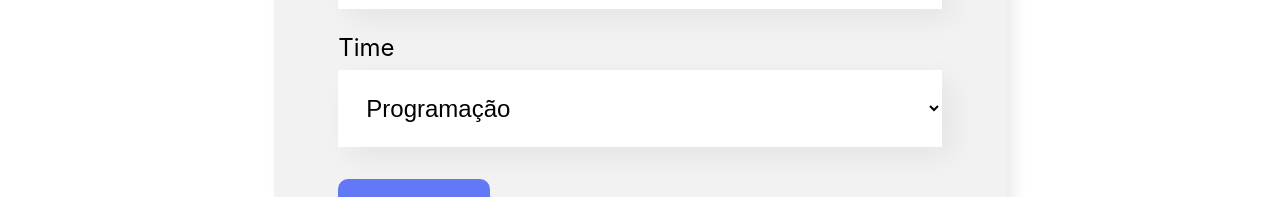
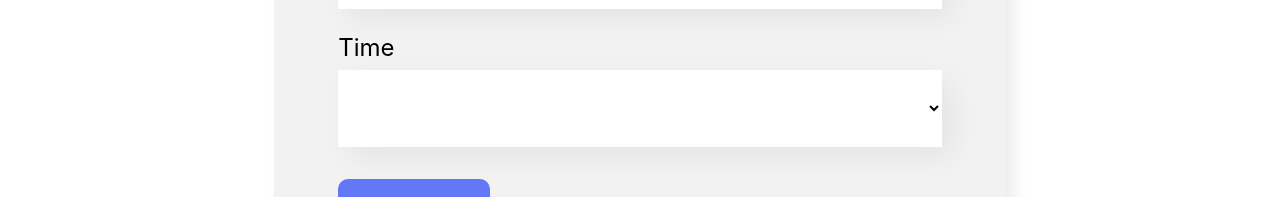
Before and after one commit to rodrigosnape/organo, a React (Create React App) app: page / in a window 1280 px wide. Both pictures are taken after a click on the button "Criar Card". Shown: the part 1065-1262 px from the top of the page. Built offline with nearby package versions, Linux system fonts and the light colour scheme; the HTML template or start-up script is replaced by a standard one.

Commit message:
05. Caça aos bugs - Aula - 06 Depurando o código

```diff
--- a/src/App.js
+++ b/src/App.js
@@ -51,7 +51,7 @@
   const [colaboradores, setColaboradores] = useState([]);
 
   const aoNovoColaboradorAdicionado = (colaborador) => {
-    console.log(colaborador)
+    debugger
     //Separa todos os colaboradores que existem em um novo array e adiciona o colaborador no final
     setColaboradores([...colaboradores,colaborador])
   }
--- a/src/componentes/Colaborador/index.js
+++ b/src/componentes/Colaborador/index.js
@@ -1,9 +1,9 @@
 import './Colaborador.css'
 
-const Colaborador = ({nome, imagem, cargo}) => {
+const Colaborador = ({nome, imagem, cargo, corDeFundo}) => {
     return(
         <div className='colaborador'>
-            <div className='cabecalho'>
+            <div className='cabecalho' style={{backgroundColor: corDeFundo}}>
                 <img src={imagem} alt="nome"></img>
             </div>
             <div className='rodape'>
--- a/src/componentes/ListaSuspensa/index.js
+++ b/src/componentes/ListaSuspensa/index.js
@@ -4,7 +4,8 @@
    return (
         <div className='lista-suspensa'>
             <label>{props.label}</label>
-            <select onChange={evento => props.aoAlterado(evento.target.value)} required={props.obrigatorio} value={props.value}>
+            <select onChange={evento => props.aoAlterado(evento.target.value)} required={props.obrigatorio} value={props.valor}>
+                <option value=""></option>
                 {props.itens.map(item => {
                       return<option key={item}>{item}</option>
                     })}
--- a/src/componentes/Time/index.js
+++ b/src/componentes/Time/index.js
@@ -13,7 +13,7 @@
         (props.colaboradores.length > 0)  && <section className='time' style={css}>
             <h3 style={{borderColor: props.corPrimaria}}>{props.nome}</h3>
             <div className="colaboradores">
-                {props.colaboradores.map(colaborador => <Colaborador key={colaborador.nome} nome={colaborador.nome} cargo={colaborador.cargo} imagem={colaborador.imagem}/>)}
+                {props.colaboradores.map(colaborador => <Colaborador corDeFundo={props.corPrimaria} key={colaborador.nome} nome={colaborador.nome} cargo={colaborador.cargo} imagem={colaborador.imagem}/>)}
             </div>
         </section>
     )
```
